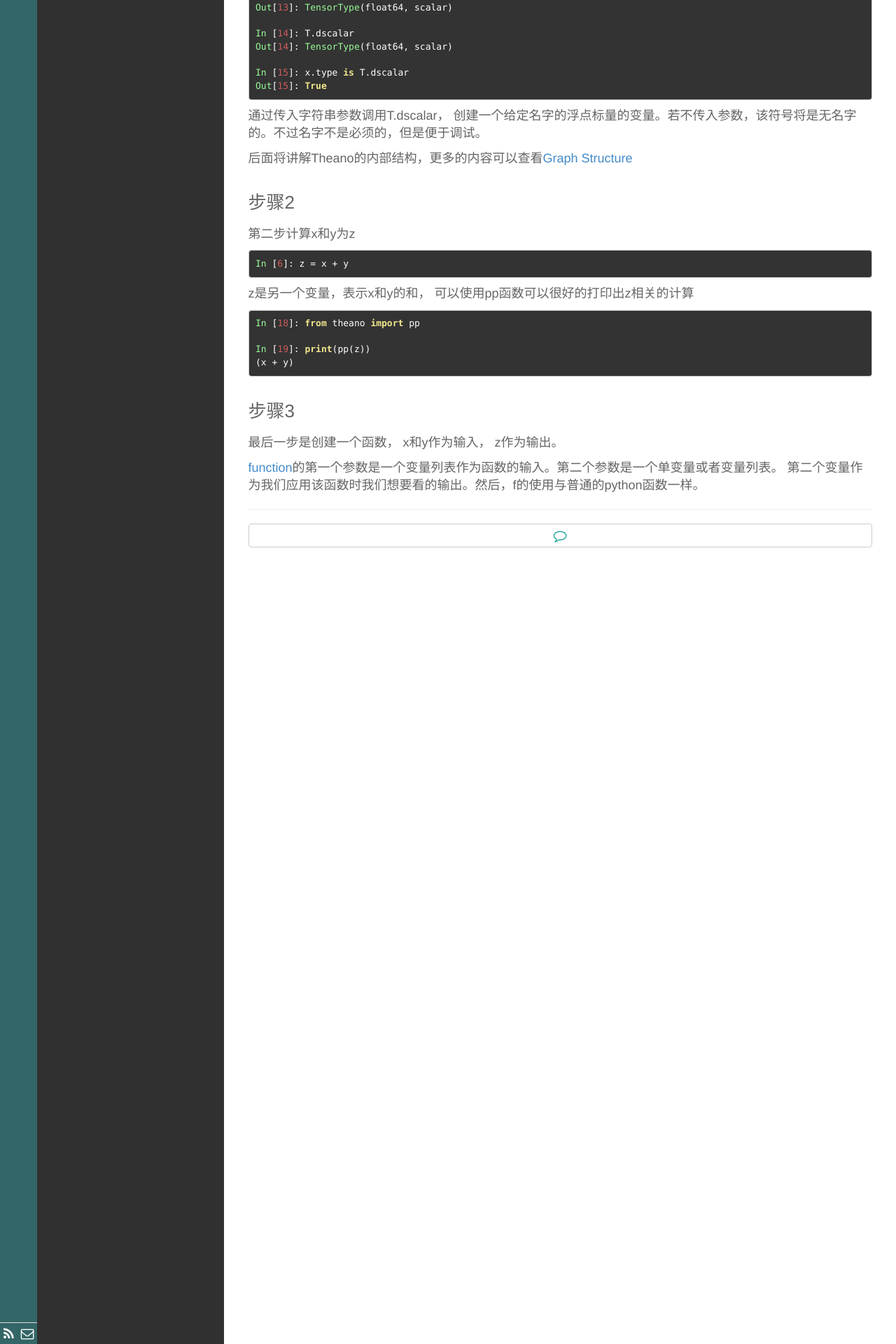
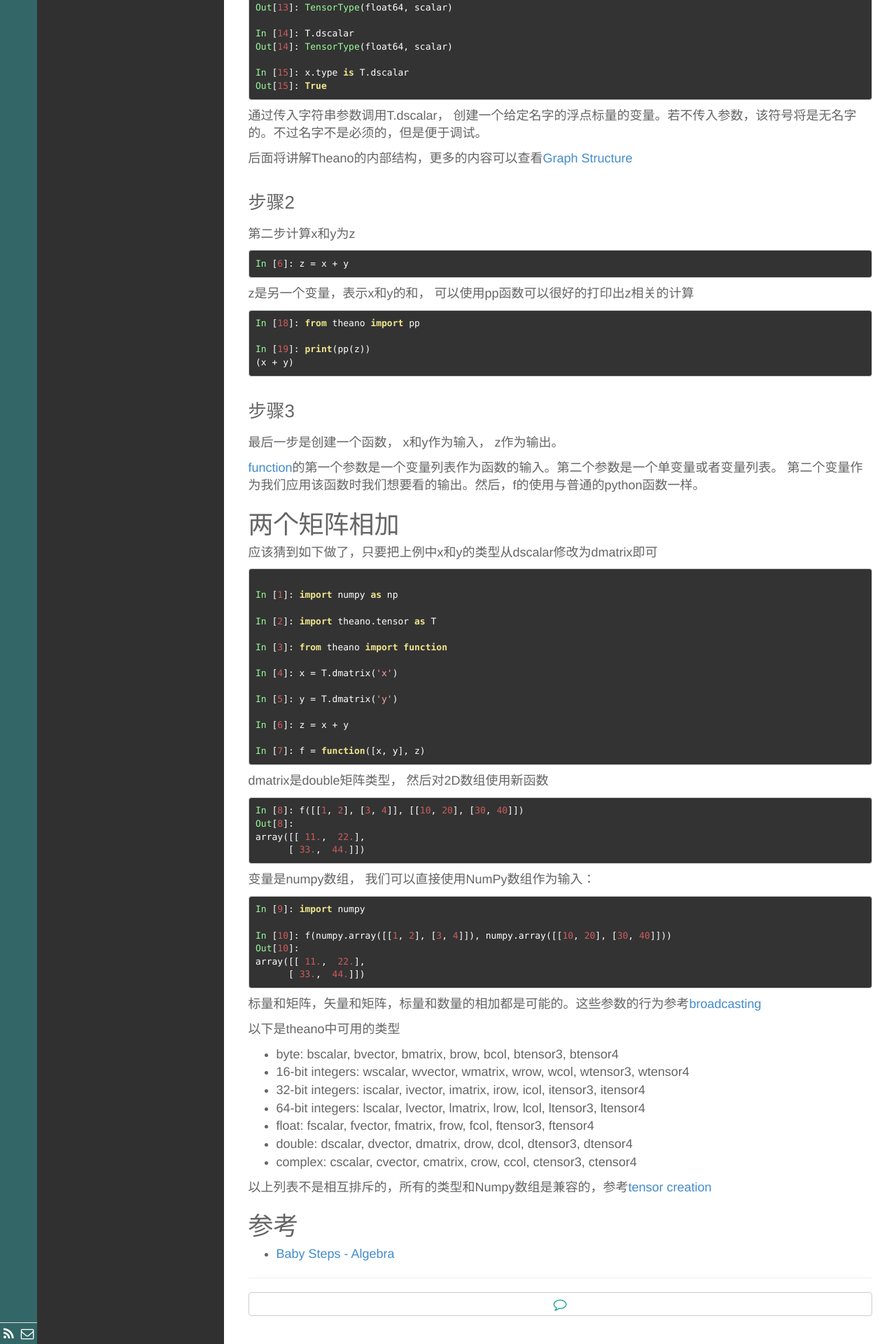
Before and after one commit to wuxiaoer/wuxiaoer.github.io, a Jekyll site: the page built from _posts/Tech/2016-05-29-Baby_Step_theano.md, in a window 1280 px wide. Shown: the part 1149-3069 px from the top of the page at 70% size. Built offline with Jekyll 4.4.1, drawn with Linux system fonts in a browser that asks for light colours; Markdown is read by kramdown in place of the engine named in the settings.

Commit message:
modify the Baby step theano note

````diff
--- a/_posts/Tech/2016-05-29-Baby_Step_theano.md
+++ b/_posts/Tech/2016-05-29-Baby_Step_theano.md
@@ -96,3 +96,64 @@ In [19]: print(pp(z))
 最后一步是创建一个函数， x和y作为输入， z作为输出。
 
 [function](http://deeplearning.net/software/theano/library/compile/function.html#function.function)的第一个参数是一个变量列表作为函数的输入。第二个参数是一个单变量或者变量列表。 第二个变量作为我们应用该函数时我们想要看的输出。然后，f的使用与普通的python函数一样。
+
+
+# 两个矩阵相加
+
+应该猜到如下做了，只要把上例中x和y的类型从dscalar修改为dmatrix即可
+
+```
+
+In [1]: import numpy as np
+
+In [2]: import theano.tensor as T
+
+In [3]: from theano import function
+
+In [4]: x = T.dmatrix('x')
+
+In [5]: y = T.dmatrix('y')
+
+In [6]: z = x + y
+
+In [7]: f = function([x, y], z)
+
+```
+
+dmatrix是double矩阵类型， 然后对2D数组使用新函数
+
+```
+In [8]: f([[1, 2], [3, 4]], [[10, 20], [30, 40]])
+Out[8]:
+array([[ 11.,  22.],
+      [ 33.,  44.]])
+```
+
+
+变量是numpy数组， 我们可以直接使用NumPy数组作为输入：
+```
+In [9]: import numpy
+
+In [10]: f(numpy.array([[1, 2], [3, 4]]), numpy.array([[10, 20], [30, 40]]))
+Out[10]:
+array([[ 11.,  22.],
+      [ 33.,  44.]])
+```
+
+标量和矩阵，矢量和矩阵，标量和数量的相加都是可能的。这些参数的行为参考[broadcasting](http://deeplearning.net/software/theano/library/tensor/basic.html#libdoc-tensor-broadcastable)
+
+
+以下是theano中可用的类型
+- byte: bscalar, bvector, bmatrix, brow, bcol, btensor3, btensor4
+- 16-bit integers: wscalar, wvector, wmatrix, wrow, wcol, wtensor3, wtensor4
+- 32-bit integers: iscalar, ivector, imatrix, irow, icol, itensor3, itensor4
+- 64-bit integers: lscalar, lvector, lmatrix, lrow, lcol, ltensor3, ltensor4
+- float: fscalar, fvector, fmatrix, frow, fcol, ftensor3, ftensor4
+- double: dscalar, dvector, dmatrix, drow, dcol, dtensor3, dtensor4
+- complex: cscalar, cvector, cmatrix, crow, ccol, ctensor3, ctensor4
+
+以上列表不是相互排斥的，所有的类型和Numpy数组是兼容的，参考[tensor creation](http://deeplearning.net/software/theano/library/tensor/basic.html#libdoc-tensor-creation)
+
+
+# 参考
+- [Baby Steps - Algebra](http://deeplearning.net/software/theano/tutorial/adding.html)
````
